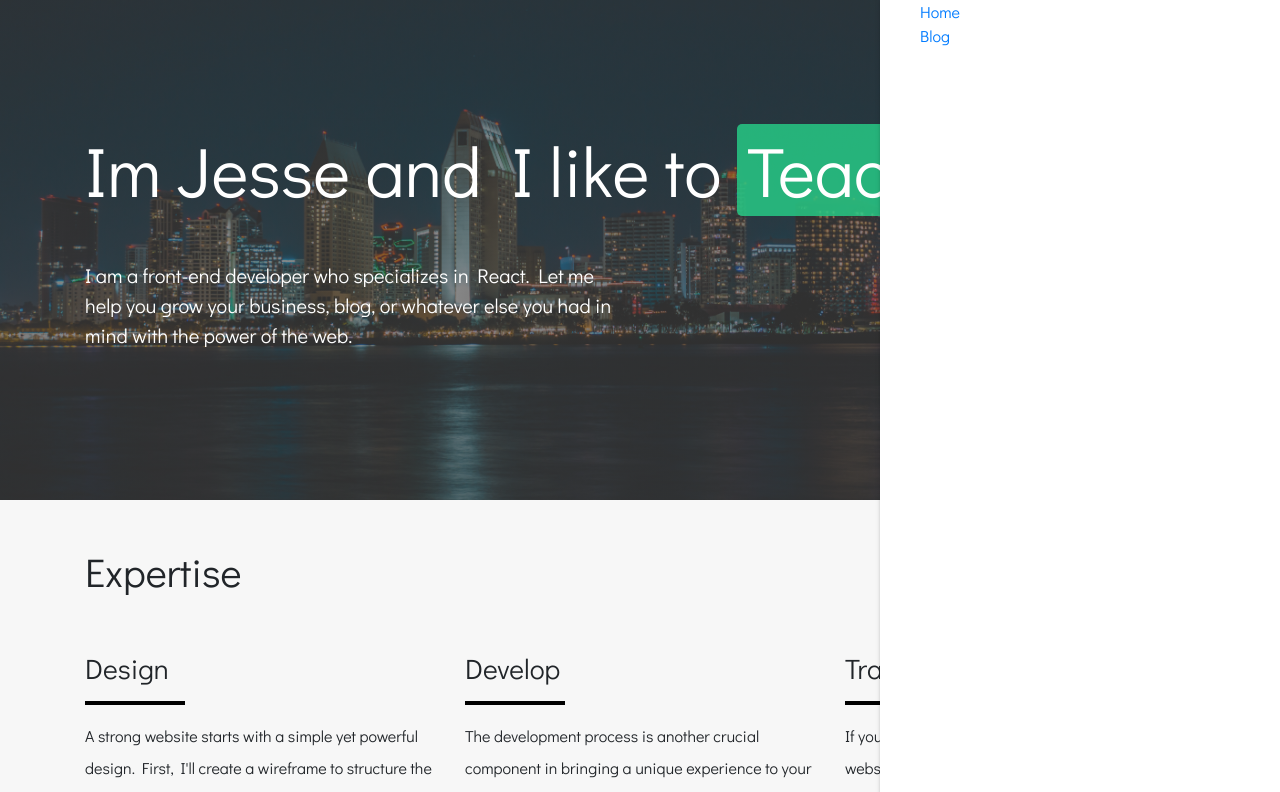
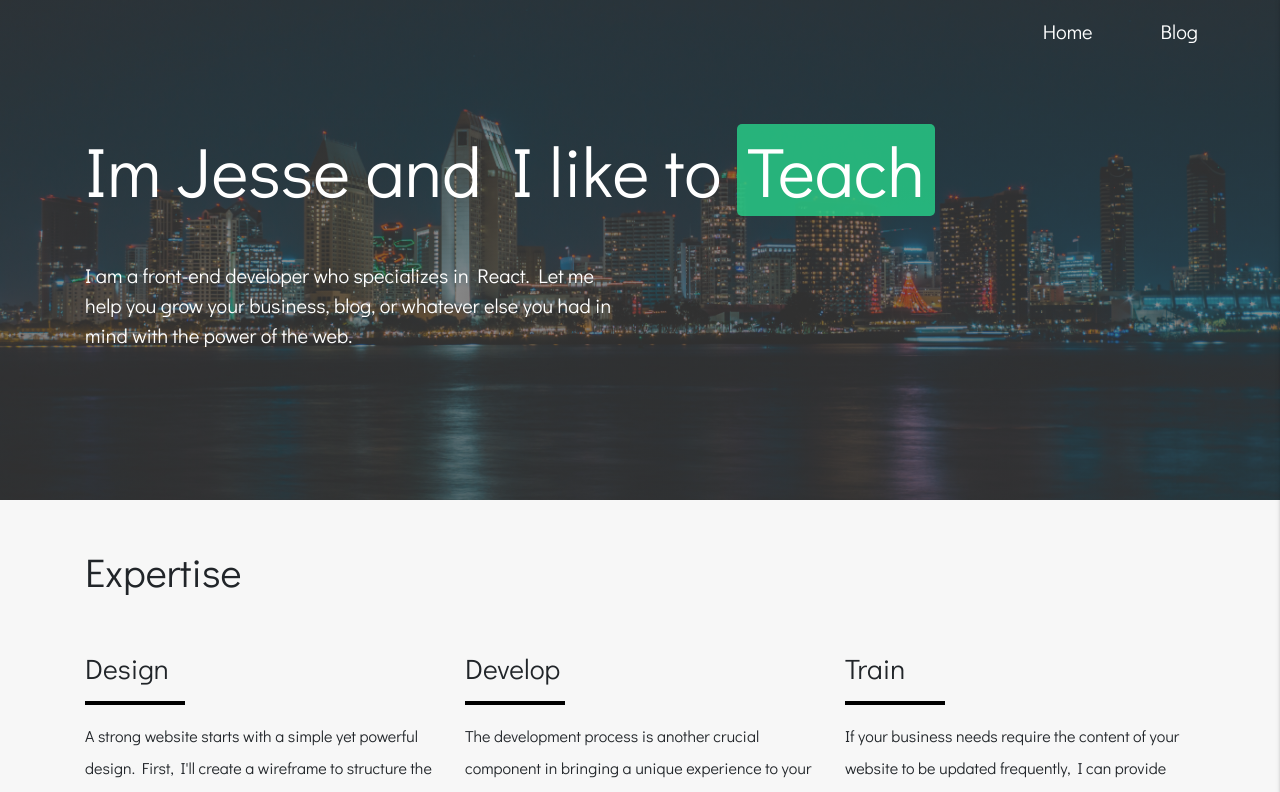
Before and after one commit to j-per/jesseperdue.com, a React (Create React App) app: page / in a window 1280 px wide. Shown: the top 792 px of the page. Built offline with nearby package versions, Linux system fonts and the light colour scheme.

Commit message:
Added more functionality to the navbar

```diff
--- a/src/components/Home/BurgerMenu.js
+++ b/src/components/Home/BurgerMenu.js
@@ -12,12 +12,10 @@ const BurgerMenu = props => (
 const BurgerMenuWrapper = styled.button`
   height: 25px;
   width: 25px;
-  display: flex;
-  flex-direction: column;
-  justify-content: space-around;
-  position: fixed;
-  top: 1.4rem;
-  right: 4rem;
+  display: none;
+  position: absolute;
+  top: 2rem;
+  right: 2rem;
   background-color: transparent;
   overflow: hidden;
   cursor: pointer;
@@ -26,6 +24,11 @@ const BurgerMenuWrapper = styled.button`
   align-content: center;
   padding: 0;
   &:focus {
+  }
+  @media (max-width: 768px) {
+    display: flex;
+    flex-direction: column;
+    justify-content: space-around;
   }
 `;
 
--- a/src/components/Home/NewNav.js
+++ b/src/components/Home/NewNav.js
@@ -31,6 +31,10 @@ const NavWrapper = styled.nav`
       list-style: none;
     }
   }
+
+  @media (max-width: 768px) {
+    display: none;
+  }
 `;
 
 const SyledLink = styled(Link)`
--- /dev/null
+++ b/src/components/Home/SideDrawer.css
@@ -0,0 +1,7 @@
+.closed {
+  transform: translateX(100%);
+  transition: transform 500ms;
+}
+.open {
+  transform: translateX(0);
+}
--- a/src/components/Home/SideDrawer.js
+++ b/src/components/Home/SideDrawer.js
@@ -2,15 +2,25 @@ import React from "react";
 import styled from "styled-components";
 import { Link } from "react-router-dom";
 
-const SideDrawer = props => {
+import "./SideDrawer.css";
+
+const SideDrawer = ({ show }) => {
+  const test = () => {
+    if (show) {
+      return "closed open";
+    } else {
+      return "closed";
+    }
+  };
+
   return (
-    <SideDrawerWrapper>
+    <SideDrawerWrapper show={show} className={test()}>
       <ul>
         <li>
-          <Link to="/">Home</Link>
+          <SideDrawerLink to="/">Home</SideDrawerLink>
         </li>
         <li>
-          <Link to="/blog">Blog</Link>
+          <SideDrawerLink to="/blog">Blog</SideDrawerLink>
         </li>
       </ul>
     </SideDrawerWrapper>
@@ -19,10 +29,10 @@ const SideDrawer = props => {
 
 const SideDrawerWrapper = styled.nav`
   height: 100%;
-  background-color: white;
   z-index: 10;
   box-shadow: 2px 0 5px rgba(0, 0, 0, 0.5);
   position: fixed;
+  background: white;
   top: 0;
   right: 0;
   width: 400px;
@@ -30,10 +40,20 @@ const SideDrawerWrapper = styled.nav`
     display: flex;
     flex-direction: column;
     justify-content: center;
+    font-size: 70px;
+    list-style: none;
+    margin: 0 auto;
   }
   @media (max-width: 768px) {
     width: 60vw;
   }
 `;
 
+const SideDrawerLink = styled(Link)`
+  color: #27b47b;
+  &:hover {
+    text-decoration: none;
+  }
+`;
+
 export default SideDrawer;
--- a/src/pages/Blog.js
+++ b/src/pages/Blog.js
@@ -3,6 +3,7 @@ import BlogCard from "../components/Blog/BlogCard";
 import styled from "styled-components";
 
 import LeftArrowIcon from "../components/Blog/LeftArrowIcon";
+import BurgerMenu from "../components/Home/BurgerMenu";
 
 const BLOG_URL = `https://public-api.wordpress.com/rest/v1.1/sites/jesseperdueblog.home.blog/posts`;
 
```
